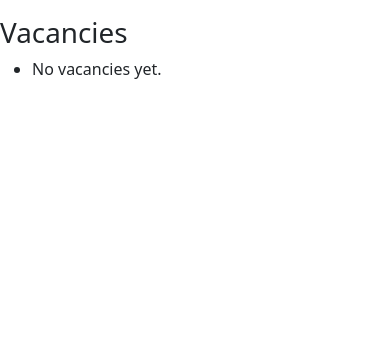
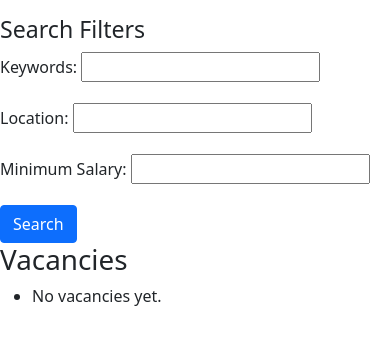
Before and after one commit to Maksvell129/job-finder, a Django app: page /vacancies/ in a window 390 px wide. Shown: the part 70-415 px from the top of the page. Run offline with Django 4.2, Linux system fonts and the light colour scheme; data that the repository does not hold is empty; some libraries are stand-ins or nearby versions.

Commit message:
added search

```diff
--- a/jobs/forms.py
+++ b/jobs/forms.py
@@ -11,3 +11,9 @@ class VacancyForm(forms.ModelForm):
         super().__init__(*args, **kwargs)
         self.fields['status'].required = True
         self.fields['salary'].required = True
+
+
+class VacancySearchForm(forms.Form):
+    query = forms.CharField(label='Keywords', required=False)
+    location = forms.CharField(label='Location', required=False)
+    min_salary = forms.DecimalField(label='Minimum Salary', required=False)
--- a/jobs/views.py
+++ b/jobs/views.py
@@ -1,5 +1,6 @@
 from django.contrib.auth.decorators import login_required
 from django.contrib.auth.mixins import LoginRequiredMixin
+from django.db.models import Q
 from django.http import HttpResponseBadRequest
 from django.shortcuts import get_object_or_404, redirect
 from django.urls import reverse_lazy
@@ -8,7 +9,7 @@
 from django.contrib import messages
 
 from accounts.mixins import EmployerRequiredMixin, ApplicantRequiredMixin
-from jobs.forms import VacancyForm
+from jobs.forms import VacancyForm, VacancySearchForm
 from jobs.models import Vacancy, Application
 
 
@@ -17,7 +18,29 @@
     template_name = 'jobs/vacancy_list.html'
 
     def get_queryset(self):
-        return Vacancy.objects.all()
+        qs = Vacancy.objects.all()
+
+        form = VacancySearchForm(self.request.GET)
+        if form.is_valid():
+            query = form.cleaned_data['query']
+            location = form.cleaned_data['location']
+            min_salary = form.cleaned_data['min_salary']
+
+            if query:
+                qs = qs.filter(Q(title__icontains=query) | Q(description__icontains=query))
+
+            if location:
+                qs = qs.filter(location__icontains=location)
+
+            if min_salary:
+                qs = qs.filter(salary__gte=min_salary)
+
+        return qs
+
+    def get_context_data(self, **kwargs):
+        context = super().get_context_data(**kwargs)
+        context['search_form'] = VacancySearchForm(self.request.GET)
+        return context
 
 
 class VacancyCreateView(LoginRequiredMixin, EmployerRequiredMixin, CreateView):
--- a/templates/jobs/vacancy_list.html
+++ b/templates/jobs/vacancy_list.html
@@ -1,6 +1,67 @@
 {% extends 'base.html' %}
 {% load vacancy_tags %}
 {% block content %}
+{#    <h1>Vacancies</h1>#}
+{#    <form method="get">#}
+{#        <input type="text" name="q" placeholder="Search...">#}
+{#        <button type="submit">Search</button>#}
+{#    </form>#}
+{#    <ul class="vacancy-list">#}
+{#        {% for vacancy in object_list %}#}
+{#            <li>#}
+{#                <h2><a href="{% url 'vacancy_detail' pk=vacancy.pk %}">{{ vacancy.title }}</a></h2>#}
+{#                <p>Organization : {{ vacancy.organization.name }}</p>#}
+{#                <p>Salary: {{ vacancy.salary }}</p>#}
+{#                <p>{{ vacancy.description }}</p>#}
+{#                {% if user.is_authenticated and not user.is_employer %}#}
+{#                    {% if vacancy|has_applied:user %}#}
+{#                        <p>Вы уже откликались на эту вакансию</p>#}
+{#                    {% else %}#}
+{#                        <form action="{% url 'apply_vacancy' vacancy.pk %}" method="POST">#}
+{#                            {% csrf_token %}#}
+{#                            <button type="button" class="btn btn-primary" data-toggle="modal"#}
+{#                                    data-target="#confirmModal">#}
+{#                                Apply#}
+{#                            </button>#}
+{#                            <div class="modal fade" id="confirmModal" tabindex="-1" role="dialog"#}
+{#                                 aria-labelledby="confirmModalLabel" aria-hidden="true">#}
+{#                                <div class="modal-dialog" role="document">#}
+{#                                    <div class="modal-content">#}
+{#                                        <div class="modal-header">#}
+{#                                            <h5 class="modal-title" id="confirmModalLabel">Confirm Action</h5>#}
+{#                                            <button type="button" class="close" data-dismiss="modal" aria-label="Close">#}
+{#                                                <span aria-hidden="true">&times;</span>#}
+{#                                            </button>#}
+{#                                        </div>#}
+{#                                        <div class="modal-body">#}
+{#                                            Are you sure you want to apply for this vacancy?#}
+{#                                        </div>#}
+{#                                        <div class="modal-footer">#}
+{#                                            <button type="button" class="btn btn-secondary" data-dismiss="modal">Cancel#}
+{#                                            </button>#}
+{#                                            <button type="submit" class="btn btn-primary">Apply</button>#}
+{#                                        </div>#}
+{#                                    </div>#}
+{#                                </div>#}
+{#                            </div>#}
+{#                        </form>#}
+{#                    {% endif %}#}
+{#                {% endif %}#}
+{#            </li>#}
+{#        {% empty %}#}
+{#            <li>No vacancies yet.</li>#}
+{#        {% endfor %}#}
+{#    </ul>#}
+    <div class="row">
+  <div class="col-md-3">
+      <h3>Search Filters</h3>
+      <form method="get">
+        {{ search_form.as_p }}
+        <button type="submit" class="btn btn-primary">Search</button>
+      </form>
+    </div>
+  <div class="col-md-9">
+    <!-- Список вакансий -->
     <h1>Vacancies</h1>
     <ul class="vacancy-list">
         {% for vacancy in object_list %}
@@ -48,7 +109,10 @@
             <li>No vacancies yet.</li>
         {% endfor %}
     </ul>
+  </div>
+</div>
 {% endblock %}
+
 
 {% block styles %}
     <style>
--- a/templates/navbar.html
+++ b/templates/navbar.html
@@ -33,8 +33,8 @@
         </ul>
 
 
-        <form class="d-flex search-form" role="search" style="margin: 0;">
-            <input class="form-control me-2" type="search" placeholder="Search" aria-label="Search">
+        <form class="d-flex search-form" role="search" style="margin: 0;" method="get" action="{% url 'vacancies' %}">
+            <input class="form-control me-2" type="search" placeholder="Search" aria-label="Search" name="query" aria-placeholder="Search">
             <button class="btn btn-outline-success" type="submit">Search</button>
         </form>
         {% if user.is_authenticated %}
```
